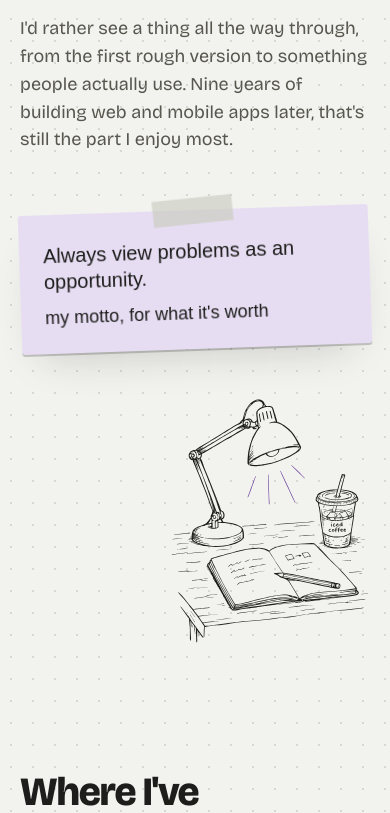
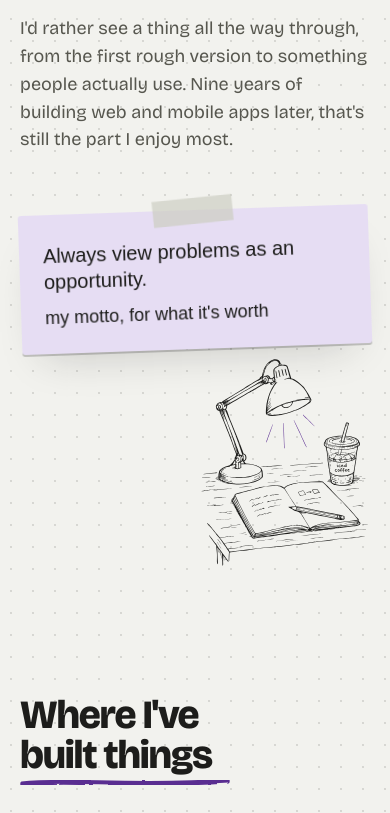
Before and after one commit to gjvpaet/gabpaet-portfolio, a Next.js app: page / in a window 390 px wide. Shown: the part 1554-2367 px from the top of the page. Built offline with nearby package versions, Linux system fonts and the light colour scheme; a web font is replaced by a local one.

Commit message:
fix(about): the lamp shares the motto note's row below lg

```diff
--- a/components/home/about.tsx
+++ b/components/home/about.tsx
@@ -15,16 +15,16 @@ function splitBio() {
 }
 
 // Spec 7.4: a lead paragraph with the pinned lavender motto note under it,
-// and the desk lamp (illustration #3) on the right. Personal; never
-// mentions the current employer.
+// and the desk lamp (illustration #3). From lg the lamp has the right column
+// beside the bio; from sm it shares the note's row; on phones it sits just
+// under the note. Personal; never mentions the current employer.
 export function About() {
   const { before, after, rest } = splitBio();
 
   return (
     <section id="about" aria-labelledby="about-h" className="py-16 md:py-24">
-      <div className="grid items-start gap-12 lg:grid-cols-[minmax(0,1fr)_300px] lg:gap-14">
-        <div>
-          <Reveal>
+      <div className="grid items-start gap-x-12 sm:grid-cols-[minmax(0,1fr)_200px] lg:grid-cols-[minmax(0,1fr)_300px] lg:gap-x-14">
+        <Reveal className="sm:col-span-2 lg:col-span-1">
           <SectionHeading id="about-h">About</SectionHeading>
           <p className="mt-8 max-w-[36ch] text-[clamp(1.375rem,2.3vw,1.75rem)] leading-[1.45] tracking-[-0.01em]">
             {before}
@@ -33,16 +33,18 @@ export function About() {
           </p>
           <p className="mt-6 max-w-[60ch] text-ink-soft">{rest}</p>
         </Reveal>
-          <Reveal index={1} as="aside" aria-label="Motto" className="mt-14 max-w-[360px] sm:ml-12">
+        <Reveal index={1} as="aside" aria-label="Motto" className="mt-14 max-w-[360px] sm:ml-12 sm:self-end lg:self-start">
           <div className="relative rotate-[-2deg] rounded-paper bg-note px-6 pt-7 pb-6 text-on-note shadow-lift print:rotate-0">
             <Tape className="-top-3 left-1/2 h-6.5 w-20 -ml-10" style={{ rotate: "-4deg" }} />
             <p className="type-hand-lg">{profile.motto}</p>
             <p className="type-hand mt-3">my motto, for what it&apos;s worth</p>
           </div>
         </Reveal>
-        </div>
-        <Reveal index={2} className="lg:pt-16">
-          <Illustration name="lamp" className="ml-auto w-[200px] lg:ml-0 lg:w-full" />
+        <Reveal
+          index={2}
+          className="mt-2 w-[170px] justify-self-end sm:col-start-2 sm:row-start-2 sm:mt-0 sm:w-full sm:self-end lg:row-span-2 lg:row-start-1 lg:self-start lg:pt-16"
+        >
+          <Illustration name="lamp" className="w-full" />
         </Reveal>
       </div>
     </section>
```
Lines whose indentation alone changed are shown as unchanged.
